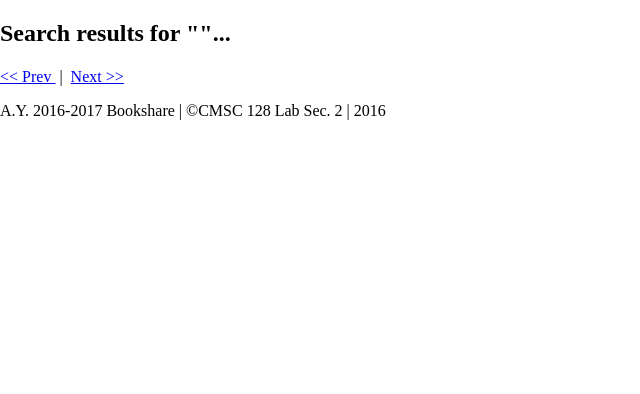
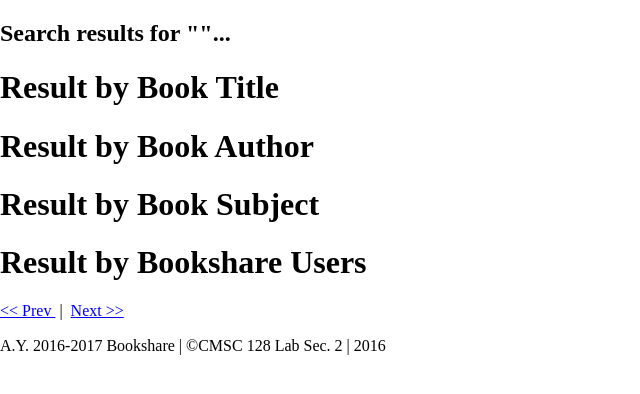
Before and after one commit to nikoruchi/Bookshare, a PHP site: page /result.php in a window 1280 px wide. Shown: the part 210-604 px from the top of the page, without its empty margins (0-640 px from the left). Run offline with PHP 8.4, Linux system fonts and the light colour scheme; a user stored in the database is signed in; data comes from the database, SQL or seed files in the repository; data that the repository does not hold is empty; some libraries are stand-ins or nearby versions.

Commit message:
update search results
add search result by book title, author and subject
added search result for bookshare users(optional, you can just delete it if you must)

```diff
--- a/html/result.php
+++ b/html/result.php
@@ -20,8 +20,18 @@
 
 		if(isset($_GET['ID'])){
 			$search = $_GET["ID"];
-			$que="SELECT * FROM book_info bi JOIN books b ON bi.book_id=b.book_id WHERE book_name LIKE '%$search%' OR book_author LIKE '%$search%' OR book_subject LIKE '%$search%' ";
-			$result = mysqli_query($dbconn,$que);
+			$que="SELECT * FROM book_info bi JOIN books b ON bi.book_id=b.book_id WHERE book_name LIKE '%$search%'";
+			$result_bookname = mysqli_query($dbconn,$que);
+
+			$que="SELECT * FROM book_info bi JOIN books b ON bi.book_id=b.book_id WHERE book_author LIKE '%$search%'";
+			$result_author = mysqli_query($dbconn,$que);
+
+			$que="SELECT * FROM book_info bi JOIN books b ON bi.book_id=b.book_id WHERE book_subject LIKE '%$search%' ";
+			$result_subject = mysqli_query($dbconn,$que);
+
+			$que="SELECT * FROM account WHERE account_name LIKE '%$search%' and account_id != '$id'";
+			$result_account = mysqli_query($dbconn,$que);
+
 		} else {
 			echo "Not found";
 		}	?>
@@ -88,19 +98,74 @@
 	<div class="container">
 			<h2 id="tag_results">Search results for "<?php echo $search ?>"...</h2>
 	<div class=" shelf_section well well-sm " >
+
+	<h1>Result by Book Title</h1>
 	<?php
-		if(mysqli_num_rows($result)>0){
-				while($row=mysqli_fetch_assoc($result)){
+		if(mysqli_num_rows($result_bookname)>0){
+				while($row=mysqli_fetch_assoc($result_bookname)){
 					$id = $row['book_id'];?>
 					<a class="bookshelf_book_container" href="Public_book_info.php?id=<?=$row['book_id']?>">
 						<content class="bookshelf_book"><img title="Upload Image" alt="Upload Image" height="225" width="150" class="" src="<?php echo $row['book_imagepath']; ?>">
-							<label>Php<?=$row["book_price"];?><br><?=$row["book_name"];?></label>
 						</content>
+						<label for="book_title" id="book_title"> <?=shorten($row['book_name']);?> </label>
 					</a>
 		<?php	}
 		} ?>
 
 	</div>
+
+	<div class=" shelf_section well well-sm " >
+
+	<h1>Result by Book Author</h1>
+	<?php
+		if(mysqli_num_rows($result_author)>0){
+				while($row=mysqli_fetch_assoc($result_author)){
+					$id = $row['book_id'];?>
+					<a class="bookshelf_book_container" href="Public_book_info.php?id=<?=$row['book_id']?>">
+						<content class="bookshelf_book"><img title="Upload Image" alt="Upload Image" height="225" width="150" class="" src="<?php echo $row['book_imagepath']; ?>">
+						</content>
+						<label for="book_title" id="book_title"> <?=shorten($row['book_name']);?> </label>
+					</a>
+		<?php	}
+		} ?>
+
+	</div>
+
+	<div class=" shelf_section well well-sm " >
+
+	<h1>Result by Book Subject</h1>
+	<?php
+		if(mysqli_num_rows($result_subject)>0){
+				while($row=mysqli_fetch_assoc($result_subject)){
+					$id = $row['book_id'];?>
+					<a class="bookshelf_book_container" href="Public_book_info.php?id=<?=$row['book_id']?>">
+						<content class="bookshelf_book"><img title="Upload Image" alt="Upload Image" height="225" width="150" class="" src="<?php echo $row['book_imagepath']; ?>">
+						</content>
+						<label for="book_title" id="book_title"> <?=shorten($row['book_name']);?> </label>
+					</a>
+		<?php	}
+		} ?>
+
+	</div>
+
+
+	<div class=" shelf_section well well-sm " >
+
+	<h1>Result by Bookshare Users</h1>
+	<?php
+		if(mysqli_num_rows($result_account)>0){
+				while($row=mysqli_fetch_assoc($result_account)){
+					?>
+					<label for='seller' class="info1_items"><a href="<?php echo "Seller_profile.php?seller=".$row["account_id"];?>"><?php echo $row["account_name"] ?></a></label>
+		<?php	}
+		} ?>
+
+	</div>
+
+
+
+	</div>
+
 	<content id="prev_next">
 	 	<a href=" " id="prev" ><< Prev </a> &nbsp;|&nbsp;
 	 	<a href=" " id="next" >Next >> </a>
```
